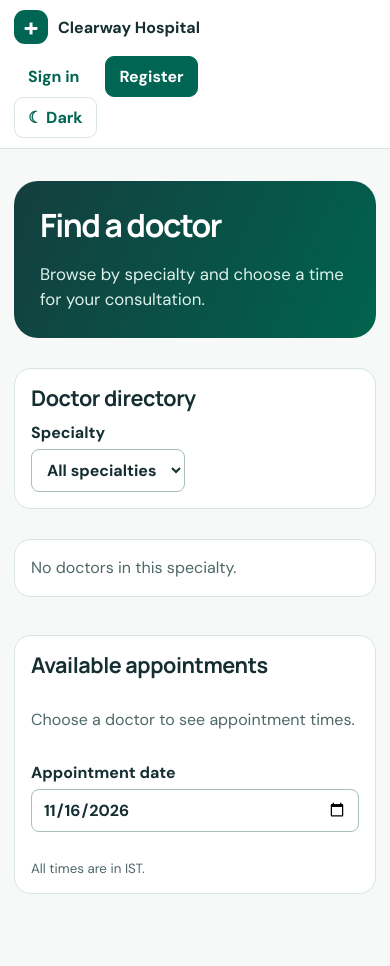
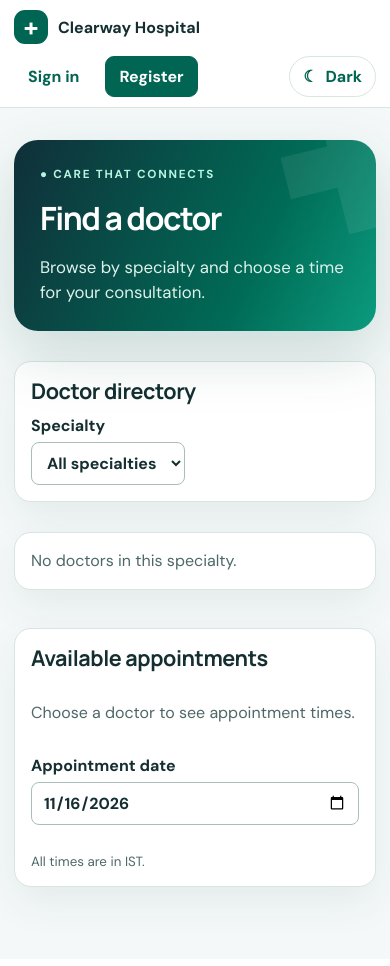
Before and after one commit to AdarshVasth/hospital-appointment-booking-system, a Django app: page / in a window 390 px wide. After the commit the page ends 927 px from the top, so only its background shows below. Run offline with Django 5.2, Linux system fonts and the light colour scheme; data that the repository does not hold is empty.

Commit message:
Refresh responsive UI with dark theme and modern cards

```diff
--- a/booking/static/booking/style.css
+++ b/booking/static/booking/style.css
@@ -64,3 +64,47 @@ dialog h2 { padding-block: 6px; }
   nav { justify-content: flex-start; }
   .panel, .card { padding: 16px; }
 }
+
+/* Clearway experience refresh — light and dark design tokens */
+:root { color-scheme:light; --surface:#fff; --canvas:#f4f8f8; --surface-2:#edf7f4; --ink:#142e31; --muted:#4e6767; --teal:#006552; --border:#d8e5e0; --shadow:0 16px 42px rgba(14,67,63,.065); }
+html { scroll-behavior:smooth; }
+body { background:var(--canvas); color:var(--ink); transition:background .22s,color .22s; }
+.topbar { position:sticky; top:0; z-index:10; background:var(--surface); backdrop-filter:blur(16px); }
+.header-actions { display:flex; align-items:center; justify-content:flex-end; gap:14px; flex-wrap:wrap; }
+.theme-toggle { white-space:nowrap; display:inline-flex; align-items:center; gap:8px; border-radius:99px; }
+main { position:relative; }
+.ambient-glow { pointer-events:none; position:absolute; inset:0 0 auto; height:260px; z-index:-1; background:radial-gradient(ellipse at 80% 0%,rgba(30,181,143,.13),transparent 62%); }
+.hero { position:relative; overflow:hidden; box-shadow:0 24px 60px rgba(0,81,69,.17); background:linear-gradient(115deg,#102f39 0%,#006b56 66%,#0b9b7e 100%); }
+.hero::after { content:"✚"; position:absolute; right:5%; top:-60px; font-size:260px; line-height:1; font-weight:800; color:rgba(255,255,255,.08); transform:rotate(-14deg); pointer-events:none; }
+.hero h1,.hero p { position:relative; z-index:1; }
+.hero::before { content:"● CARE THAT CONNECTS"; display:block; letter-spacing:.15em; font-size:.73rem; font-weight:800; margin-bottom:18px; color:#b8f5e1; }
+.panel,.card,dialog { background:var(--surface); box-shadow:var(--shadow); transition:background .22s,border-color .22s,transform .2s,box-shadow .2s; }
+.card:hover { transform:translateY(-3px); box-shadow:0 20px 48px rgba(0,75,65,.11); }
+button,.button { transition:background .18s,transform .18s,border-color .18s; }
+button:active,.button:active { transform:scale(.97); }
+input,select,textarea { background:var(--surface); color:var(--ink); }
+.search-input { max-width:330px; }
+.directory-tools { display:flex; flex-wrap:wrap; gap:12px; align-items:end; }
+.directory-tools label { flex:1; min-width:190px; }
+.quick-dates { display:flex; flex-wrap:wrap; gap:7px; }
+.quick-dates button { font-size:.83rem; min-height:36px; padding:7px 10px; }
+.slot-pill { border-radius:99px; background:var(--surface-2); border-color:var(--border); }
+.empty-state { padding:24px; border:1px dashed var(--border); border-radius:14px; text-align:center; color:var(--muted); }
+.hero-highlights { display:flex; gap:10px; flex-wrap:wrap; margin-top:23px; }
+.hero-highlights span { border:1px solid rgba(255,255,255,.24); border-radius:99px; background:rgba(255,255,255,.11); padding:7px 12px; font-size:.83rem; font-weight:700; }
+#calendar { position:sticky; top:104px; }
+:root[data-theme="dark"] { color-scheme:dark; --surface:#14262c; --canvas:#0b171d; --surface-2:#1b383b; --ink:#eaf7f4; --muted:#aac3c2; --teal:#63ddbd; --border:#315057; --shadow:0 16px 45px rgba(0,0,0,.17); }
+[data-theme="dark"] .topbar { background:#14262cf2; }
+[data-theme="dark"] .hero { background:linear-gradient(115deg,#14333e,#075c56 68%,#137b74); }
+[data-theme="dark"] .mark,[data-theme="dark"] button.primary,[data-theme="dark"] .button.primary { background:#0b7e69; border-color:#0b7e69; color:white; }
+[data-theme="dark"] button,[data-theme="dark"] .button { background:#1b3439; color:#c7f7e9; border-color:#315057; }
+[data-theme="dark"] button:hover,[data-theme="dark"] .button:hover { background:#27524f; }
+[data-theme="dark"] .specialty,[data-theme="dark"] .status,[data-theme="dark"] .avatar { background:#204a43; color:#b0f8dd; }
+[data-theme="dark"] .status.cancelled { background:#4b2930; color:#ffd1d1; }
+[data-theme="dark"] .status.completed { background:#303c61; color:#d3deff; }
+[data-theme="dark"] button[aria-current="page"],[data-theme="dark"] button[aria-pressed="true"] { background:#285d53; border-color:#54bba3; }
+[data-theme="dark"] .notice { background:#1d4d40; color:#d2ffe8; }
+[data-theme="dark"] .error { background:#4b2930; color:#ffd4d4; }
+[data-theme="dark"] input,[data-theme="dark"] select,[data-theme="dark"] textarea { border-color:#45636a; }
+@media(max-width:740px) { .header-actions { width:100%; justify-content:space-between; } #calendar { position:static; } .hero::after { right:-50px; font-size:180px; } .search-input { max-width:none; } }
+@media(prefers-reduced-motion:reduce) { *,*::before,*::after { scroll-behavior:auto!important; transition:none!important; animation:none!important; } }
```
